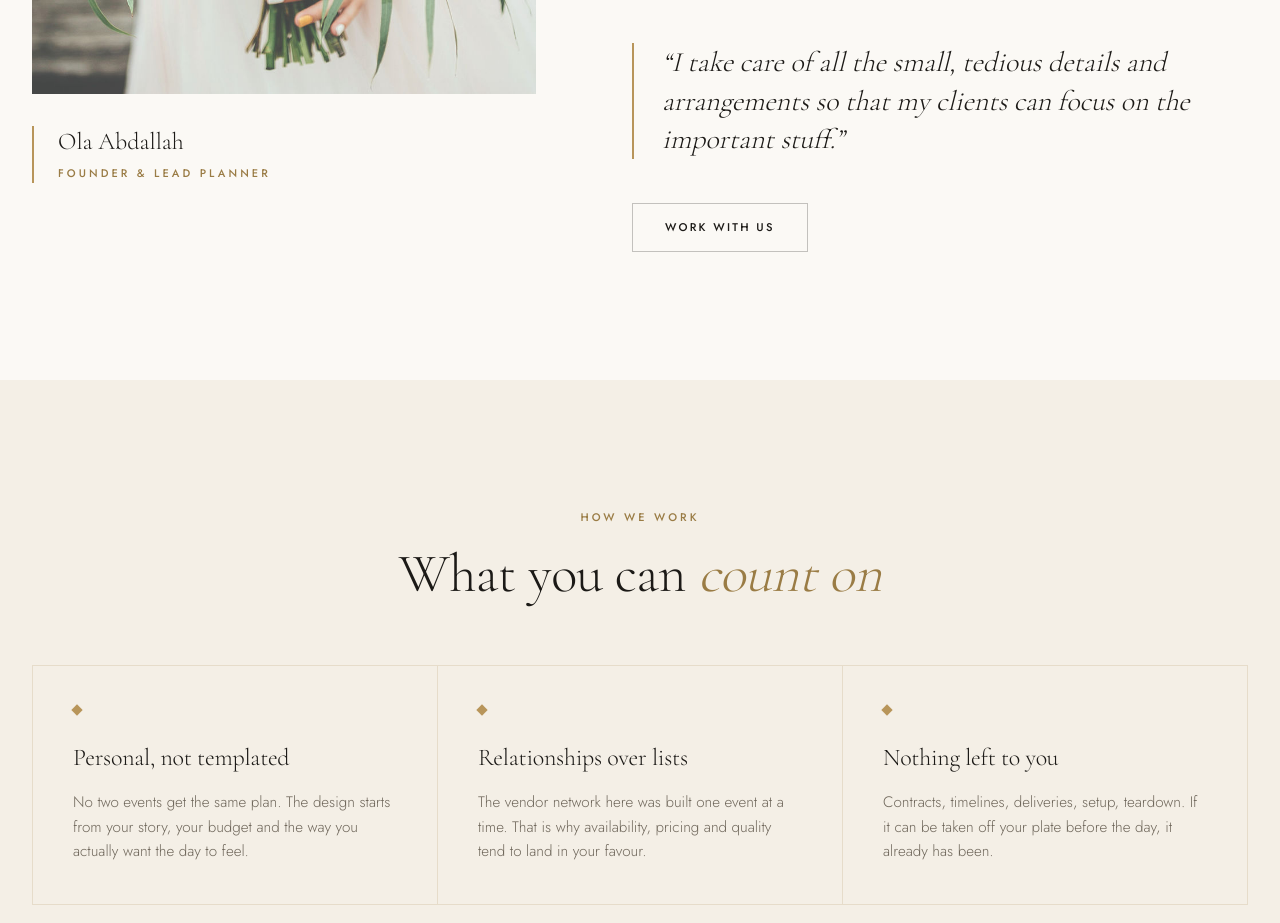
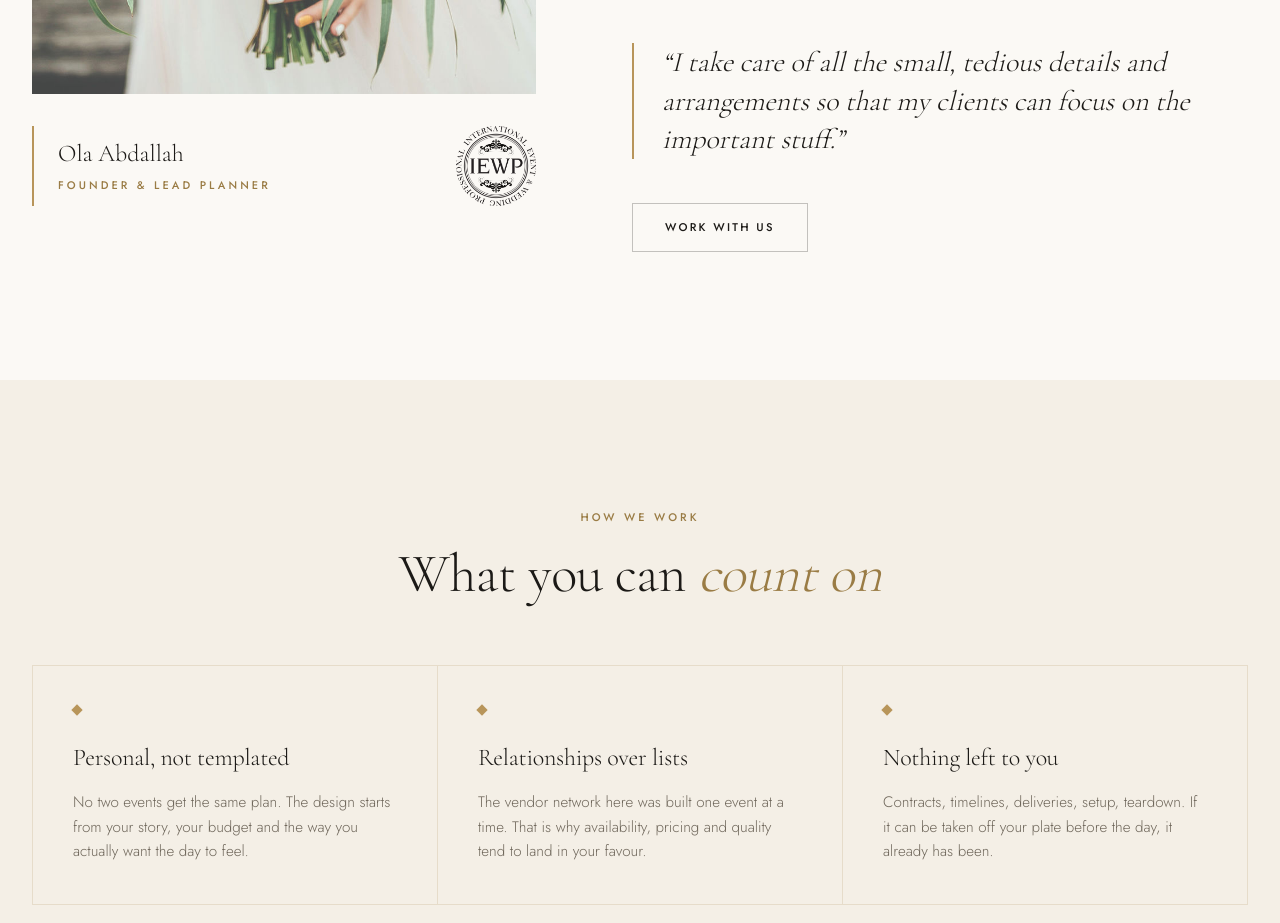
Before and after one commit to christa-ux/katalayyas-events, a React (Vite) app: page /about in a window 1280 px wide. Shown: the part 1160-2083 px from the top of the page. Built offline with nearby package versions, Linux system fonts and the light colour scheme.

Commit message:
added certification

```diff
--- a/src/pages/About.tsx
+++ b/src/pages/About.tsx
@@ -55,11 +55,21 @@ export default function About() {
                 loading="lazy"
                 className="aspect-4/5 w-full object-cover"
               />
-              <div className="mt-8 border-l-2 border-gold-500 pl-6">
-                <p className="font-[family-name:var(--font-display)] text-2xl text-espresso">
-                  {site.founder}
-                </p>
-                <p className="eyebrow mt-1.5">Founder &amp; Lead Planner</p>
+              <div className="mt-8 flex items-center justify-between gap-6 border-l-2 border-gold-500 pl-6">
+                <div>
+                  <p className="font-[family-name:var(--font-display)] text-2xl text-espresso">
+                    {site.founder}
+                  </p>
+                  <p className="eyebrow mt-1.5">Founder &amp; Lead Planner</p>
+                </div>
+                <img
+                  src="/images/iewp-certification.png"
+                  alt="Certified International Event & Wedding Professional (IEWP) seal"
+                  width={600}
+                  height={600}
+                  loading="lazy"
+                  className="size-16 shrink-0 object-contain sm:size-20"
+                />
               </div>
             </Reveal>
 
```
Also changed, not shown: public/images/iewp-certification.png (added).
